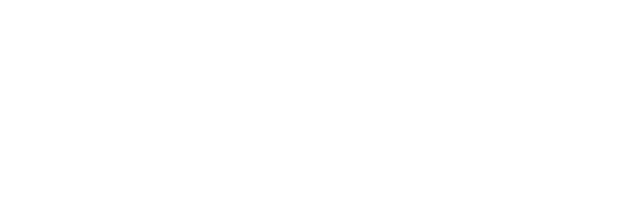
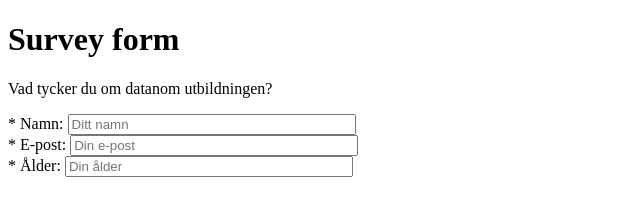
Before and after one commit to HannesDahl/FCC-Survey-Form, a plain HTML site: page index.html in a window 1280 px wide. Shown: the whole page, without its empty margins (0-640 px from the left). Drawn offline with Linux system fonts and the light colour scheme.

Commit message:
Code version1

```diff
--- a/index.html
+++ b/index.html
@@ -5,8 +5,27 @@
     <meta name="viewport" content="width=device-width, initial-scale=1.0">
     <meta http-equiv="X-UA-Compatible" content="ie=edge">
     <title>Survey form</title>
+    <link rel="stylesheet" href="style.css">
 </head>
 <body>
-
+    <header>
+        <h1 id="title">Survey form</h1>
+    </header>
+    <section>
+    <p id="description">Vad tycker du om datanom utbildningen?</p>
+    <form id="survey-form">
+        <label id="name-label">* Namn:</label>
+        <input type="text" id="name" placeholder="Ditt namn" class="input-field" required>
+        <br>
+        <label id="email-label">* E-post:</label>
+        <input type="text" id="email" placeholder="Din e-post" class="input-field" required>
+        <br>
+        <label id="number-label">* Ålder:</label>
+        <input type="number" id="number" placeholder="Din ålder" min="0" max="125" class="input-field" required>
+        <br>
+        <label
+        <select name="" id=""></select>
+</section>
+    <script src="https://cdn.freecodecamp.org/testable-projects-fcc/v1/bundle.js"></script>
 </body>
 </html>
--- /dev/null
+++ b/style.css
@@ -0,0 +1,11 @@
+#title {
+
+}
+
+#description {
+
+}
+
+.input-field {
+    width: 280px;
+}
```
